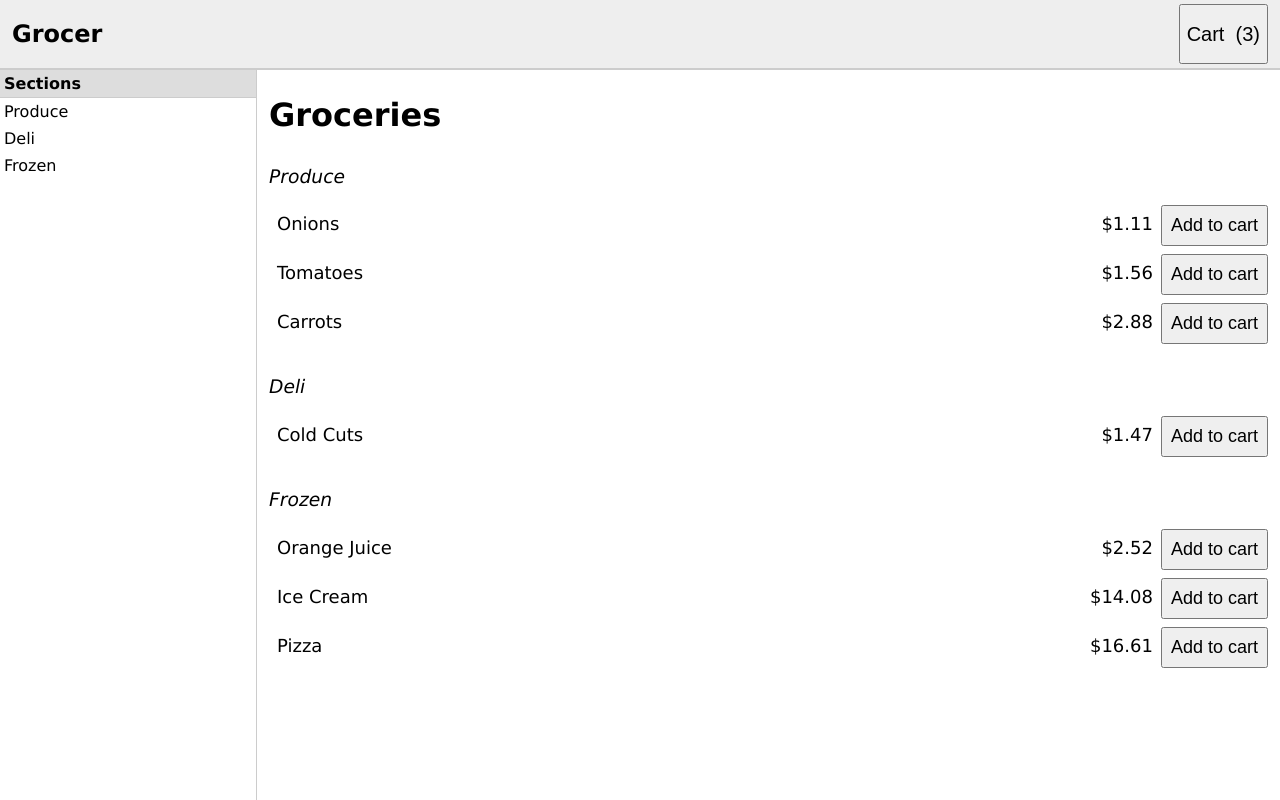
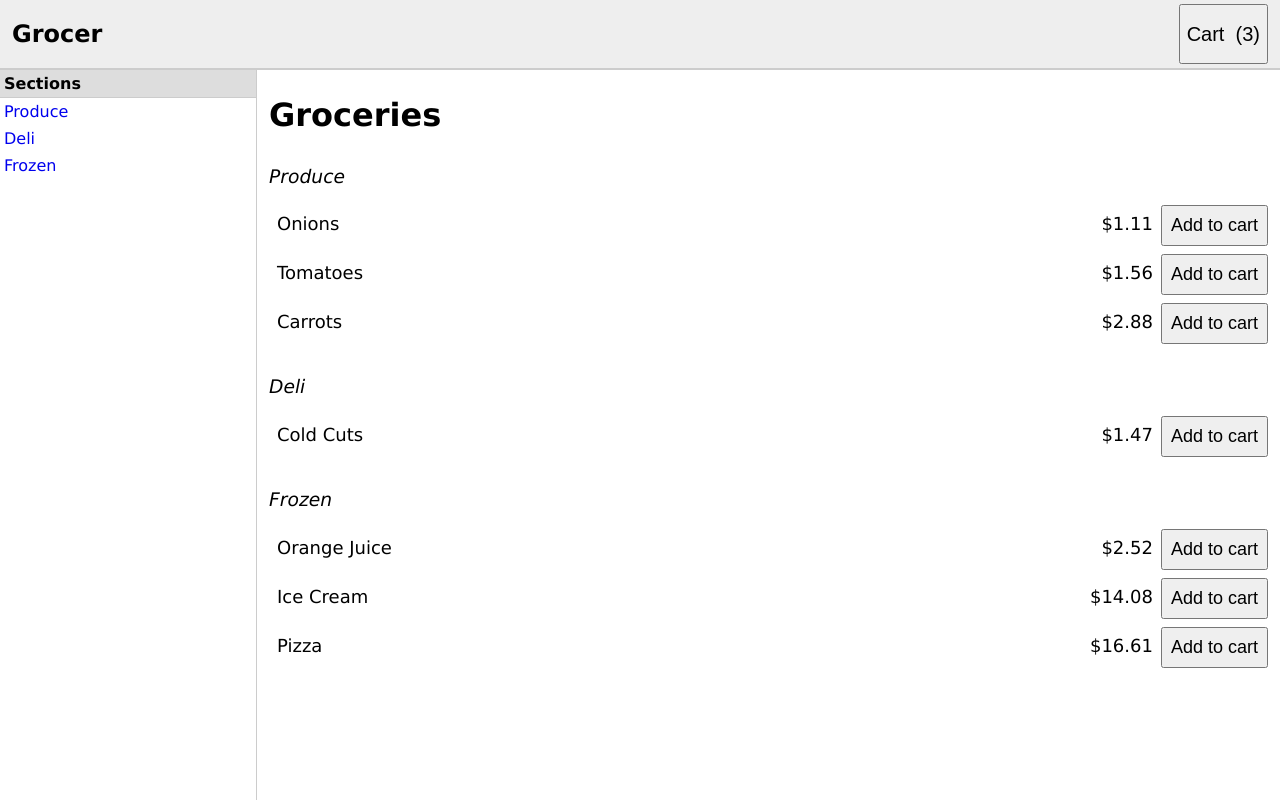
Before and after one commit to NoCodingGenius/phase-3-challenge, a plain HTML site: page part-3/grocer.html in a window 1280 px wide. Drawn offline with Linux system fonts and the light colour scheme.

Commit message:
Clicking on a section in the Sections sidebar will jump to that section in the page. Set text-decoration property in css for the list item and anchor to none.

```diff
--- a/part-3/grocer.css
+++ b/part-3/grocer.css
@@ -71,6 +71,10 @@ body {
   padding: 4px;
 }
 
+li a {
+  text-decoration: none;
+}
+
 /* CONTENT */
 .content {
   flex: 1;
--- a/part-3/grocer.html
+++ b/part-3/grocer.html
@@ -19,15 +19,15 @@
       <div class="sidebar">
         <ul>
           <h4>Sections</h4>
-          <li>Produce</li>
-          <li>Deli</li>
-          <li>Frozen</li>
+          <li><a href="#produce-section">Produce</a></li>
+          <li><a href="#deli-section">Deli</a></li>
+          <li><a href="#frozen-section">Frozen</a></li>
         </ul>
       </div>
       <div class="content">
         <h1>Groceries</h1>
         <ul class="item-section">
-          <h3>Produce</h3>
+          <h3 id="produce-section">Produce</h3>
           <li class="item flex flex-row-between">
             <span class="item-name">Onions</span>
             <span class="item-price">$1.11</span>
@@ -46,7 +46,7 @@
         </ul>
 
         <ul class="item-section">
-          <h3>Deli</h3>
+          <h3 id="deli-section">Deli</h3>
           <li class="item flex flex-row-between">
             <span class="item-name">Cold Cuts</span>
             <span class="item-price">$1.47</span>
@@ -55,7 +55,7 @@
         </ul>
 
         <ul class="item-section">
-          <h3>Frozen</h3>
+          <h3 id="frozen-section">Frozen</h3>
           <li class="item flex flex-row-between">
             <span class="item-name">Orange Juice</span>
             <span class="item-price">$2.52</span>
```
